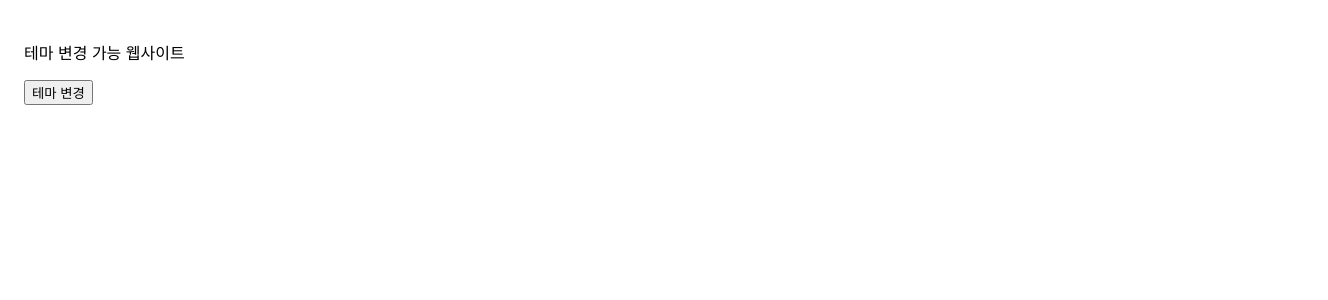
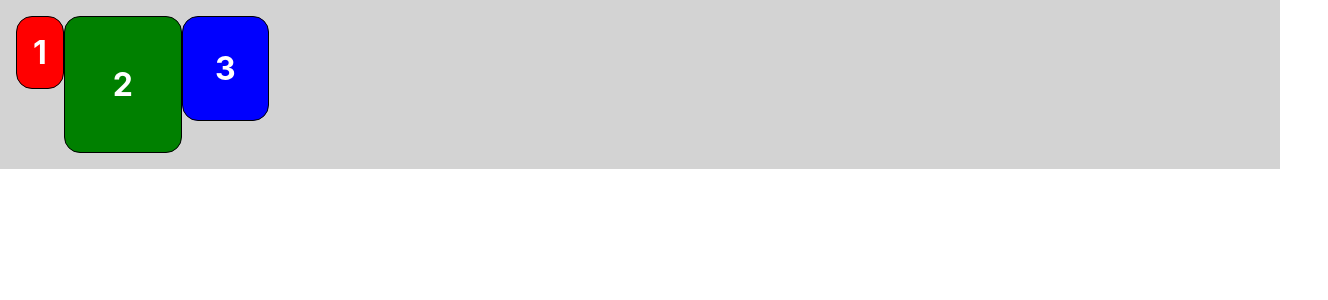
Before and after one commit to JCY-3958/React, a React (Create React App) app: page / in a window 1280 px wide. Shown: the top 300 px of the page, 1328 px wide, since content can reach past the window. Built offline with nearby package versions, Linux system fonts and the light colour scheme.

Commit message:
15장 styled-components 라이브러리 추가

```diff
--- a/package.json
+++ b/package.json
@@ -9,6 +9,7 @@
     "react": "^18.2.0",
     "react-dom": "^18.2.0",
     "react-scripts": "5.0.1",
+    "styled-components": "^6.1.3",
     "web-vitals": "^2.1.4"
   },
   "scripts": {
--- /dev/null
+++ b/src/chpater-15/Blocks.jsx
@@ -0,0 +1,58 @@
+import styled from "styled-components";
+
+const Wrapper = styled.div`
+  padding: 1rem;
+  display: flex;
+  flex-direction: row;
+  align-items: flex-start;
+  justify-content: flex-start;
+  background-color: lightgrey;
+`;
+
+const Block = styled.div`
+  padding: ${(props) => props.padding};
+  border: 1px solid black;
+  border-radius: 1rem;
+  background-color: ${(props) => props.backgroundColor};
+  color: white;
+  font-size: 2rem;
+  font-weight: bold;
+  text-align: center;
+`;
+
+const blockItems = [
+  {
+    label: "1",
+    padding: "1rem",
+    backgroundColor: "red",
+  },
+  {
+    label: "2",
+    padding: "3rem",
+    backgroundColor: "green",
+  },
+  {
+    label: "3",
+    padding: "2rem",
+    backgroundColor: "blue",
+  },
+];
+
+function Blocks(props) {
+  return (
+    <Wrapper>
+      {blockItems.map((blockItems) => {
+        return (
+          <Block
+            padding={blockItems.padding}
+            backgroundColor={blockItems.backgroundColor}
+          >
+            {blockItems.label}
+          </Block>
+        );
+      })}
+    </Wrapper>
+  );
+}
+
+export default Blocks;
--- /dev/null
+++ b/src/chpater-15/MainPage.jsx
@@ -0,0 +1,26 @@
+import React from "react";
+import styled from 'styled-components';
+
+//styled-components에서는 스타일 범위를 `(백티)를 이용
+const Wrapper = styled.div`
+  padding: 1em;
+  background: grey;
+`;
+
+const Title = styled.h1`
+  font-size: 1.5em;
+  color: white;
+  text-align: center;
+`;
+
+function MainPage(props) {
+  return (
+    <Wrapper>
+      <Title>
+        안녕!
+      </Title>
+    </Wrapper>
+  )
+}
+
+export default MainPage;
--- a/src/index.js
+++ b/src/index.js
@@ -16,13 +16,15 @@
 import Calculator from './chapter-12/Calculator';
 import ProfileCard from './chapter-13/ProfileCard';
 import DarkOrLight from './chapter-14/DarkOrLight';
+import MainPage from './chpater-15/MainPage';
+import Blocks from './chpater-15/Blocks';
 
 const root = ReactDOM.createRoot(document.getElementById('root'));
 
 
 root.render(
   <React.StrictMode>
-    <DarkOrLight />
+    <Blocks />
   </React.StrictMode>
 );
 
```
Also changed, not shown: 1 other file (tests, documents, lock files or other folders).
